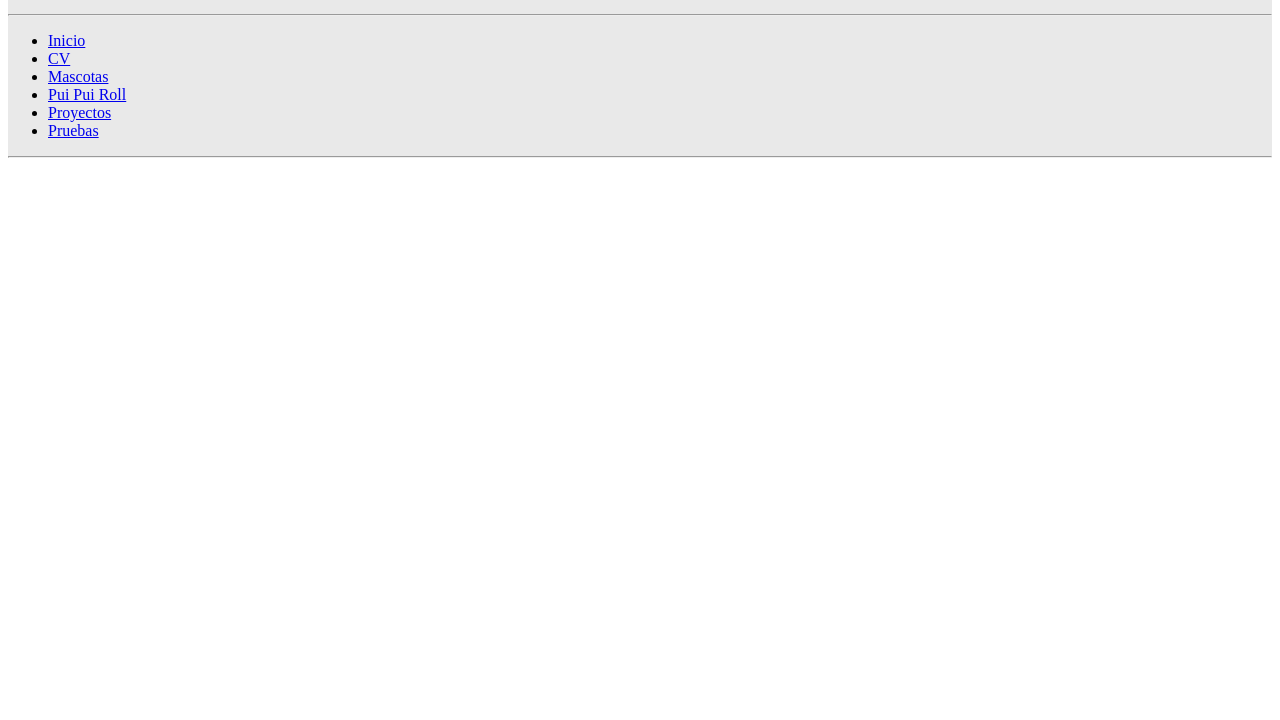
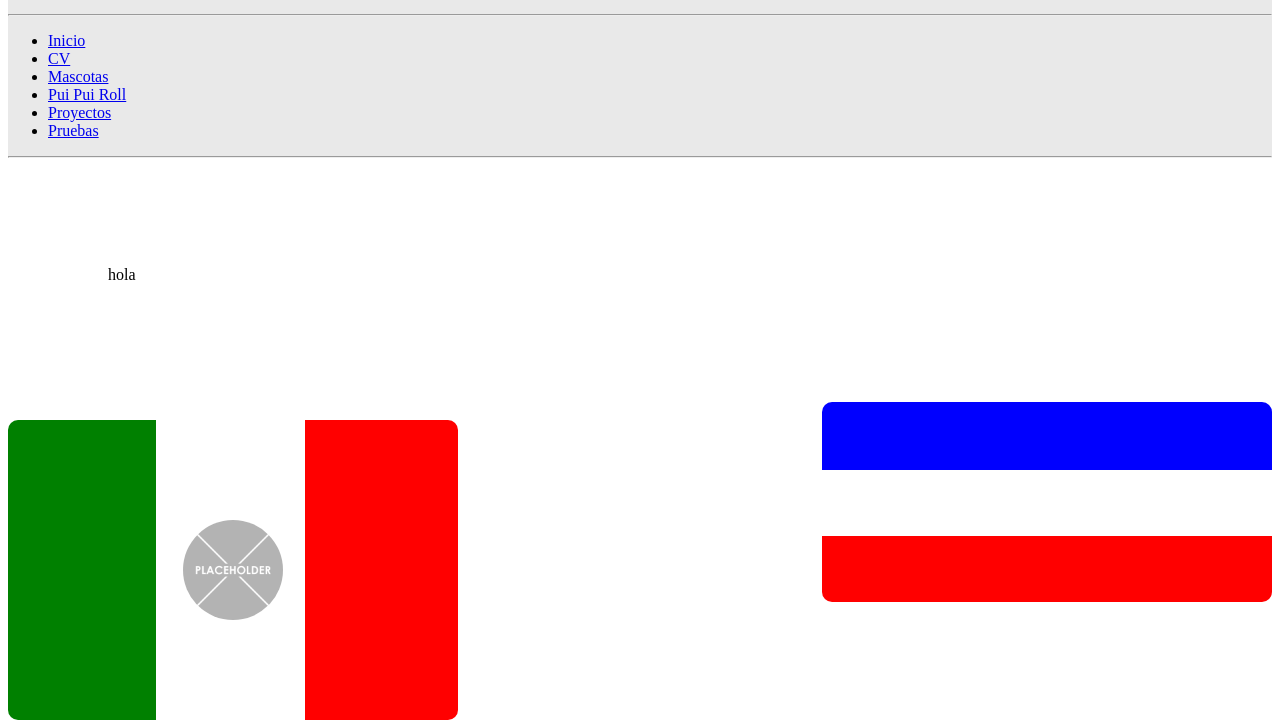
Before and after one commit to thehamstermuffin/PaginaPersonal, a plain HTML site: page pruebas.html in a window 1280 px wide. Shown: the part 160-880 px from the top of the page. Before the commit the page ends 800 px from the top, so only its background shows below. Drawn offline with Linux system fonts and the light colour scheme.

Commit message:
Banderas

```diff
--- a/pruebas.html
+++ b/pruebas.html
@@ -1,3 +1,44 @@
+<!DOCTYPE html5>
+<style>
+  .cajita{
+    background-color: white;
+    width: 250px;
+    padding: 100px;
+    border-radius: 10px;
+  }
+  .bandera-ru{
+    background: repeating-linear-gradient(
+      0deg,
+      red 0%,
+      red 33%,
+      white 33%,
+      white 66%,
+      blue 66%,
+      blue 100%
+      );
+      float:right;
+    width: 250px;
+    padding: 100px;
+    border-radius: 10px;
+  }
+  .bandera-mx{
+    background: repeating-linear-gradient(
+      90deg,
+      green 0%,
+      green 33%,
+      white 33%,
+      white 66%,
+      red 66%,
+      red 100%
+      );
+      text-align: center;
+      float:left;
+    width: 250px;
+    padding: 100px;
+    border-radius: 10px;
+  }
+</style>
+
 <html>
  <head>
    <!--leer acentos-->
@@ -30,5 +71,11 @@
  </header>
 
  <body>
-   </body>
-   </html>
+   <div class="cajita">hola</div>
+   <br>
+   <div class="bandera-ru"></div>
+   <br>
+   <div class="bandera-mx"><img src="placeholder.png" class="imagen-peque"></img></div>
+
+ </body>
+</html>
--- a/styles.css
+++ b/styles.css
@@ -2,14 +2,16 @@
 
 <style>
 
+
   body{
     background-color: gray;
-
   }
 
-header{
+  header, footer{
     background-color: rgba(45,45,45,0.1);
   }
+
+
   h1{
     color: purple;
     font-family: Roboto, monospace;
@@ -32,6 +34,7 @@ p{
   }
 
   .imagen-peque{ /*Centrar o acomodar imagen???*/
+
     width: 100px;
     border-radius: 50%;
   }
@@ -64,7 +67,7 @@ a:hover{
   }
   .cardContent {
     padding: 10px;
-    text-align: center;
+    text-align: center
   }
 
 
```
Also changed, not shown: index.html (+0 -2 lines), mascotas.html (+0 -3 lines). Lines whose indentation alone changed are shown as unchanged.
